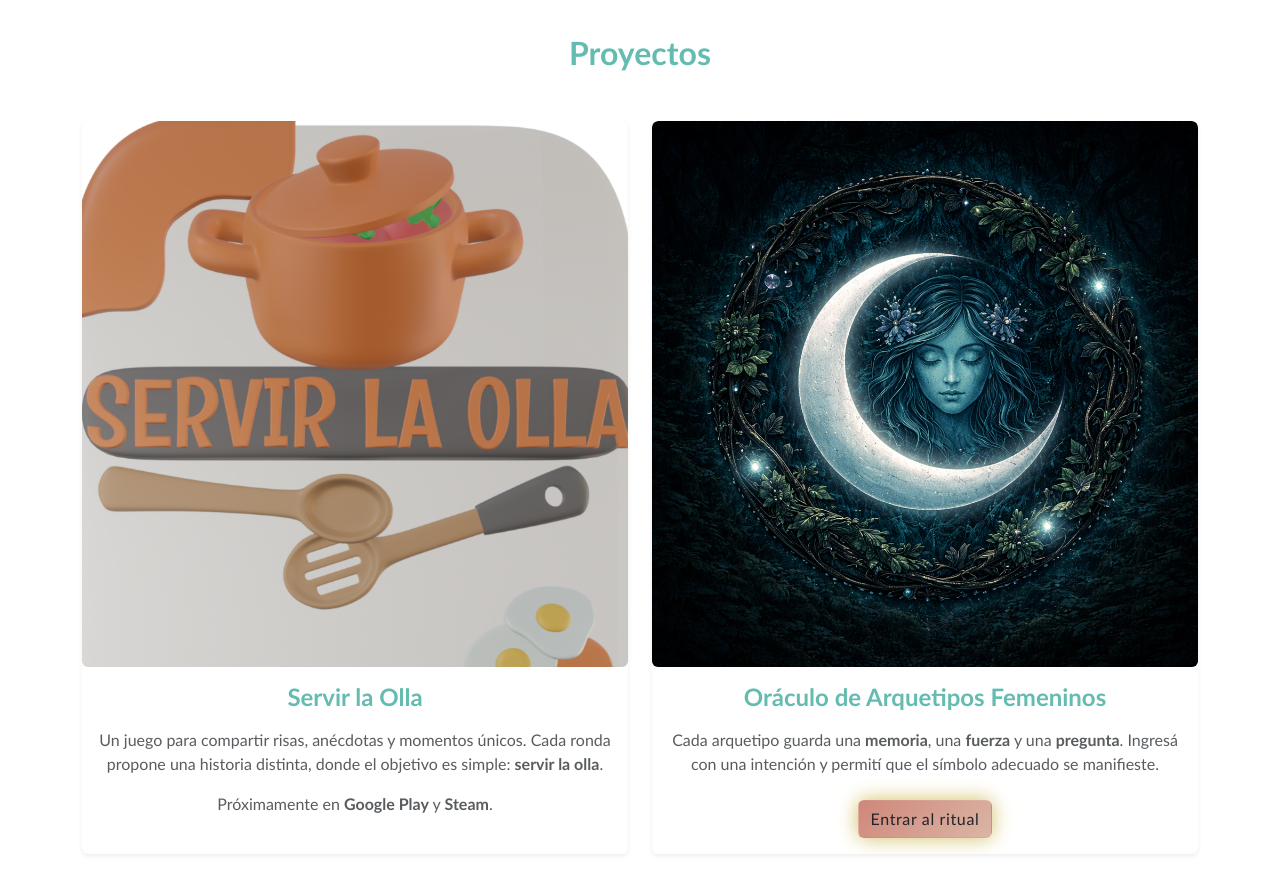
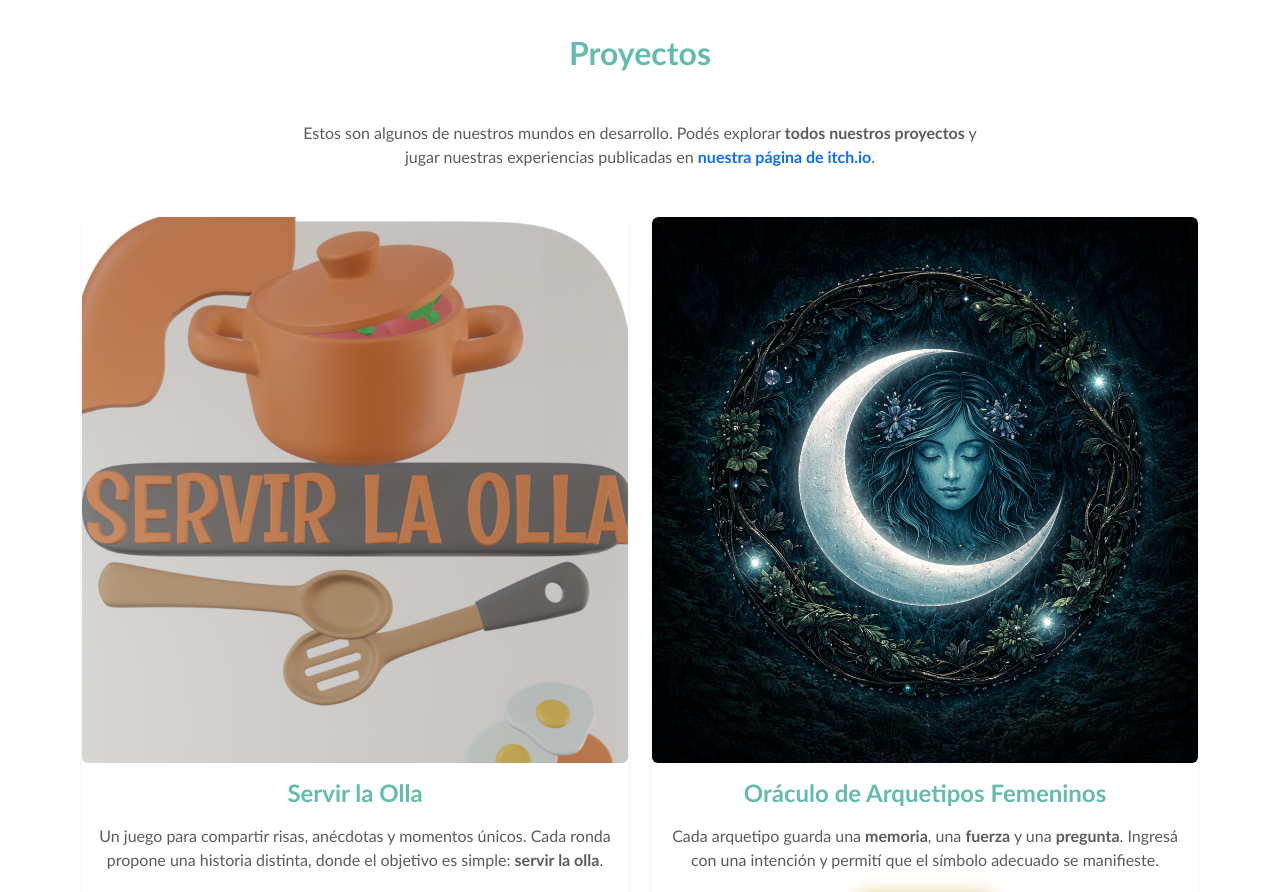
Before and after one commit to marialde93/echeymora, a React (Vite) app: page / in a window 1280 px wide. Shown: the part 1920-2812 px from the top of the page. Built offline with nearby package versions, Linux system fonts and the light colour scheme.

Commit message:
Agrega link a itch.io en sección Proyectos

```diff
--- a/src/pages/Home/Home.jsx
+++ b/src/pages/Home/Home.jsx
@@ -130,6 +130,21 @@ const Home = () => {
       <section className="projects container py-5 text-center">
         <h2 className="fw-bold mb-5 text-celeste-oscuro">Proyectos</h2>
 
+        <p className="text-muted mb-5 mx-auto" style={{ maxWidth: "700px" }}>
+          Estos son algunos de nuestros mundos en desarrollo. Podés explorar{" "}
+          <strong>todos nuestros proyectos</strong> y jugar nuestras
+          experiencias publicadas en{" "}
+          <a
+            href="https://echemora.itch.io/"
+            target="_blank"
+            rel="noopener noreferrer"
+            className="fw-semibold text-decoration-none text-rosa"
+          >
+            nuestra página de itch.io
+          </a>
+          .
+        </p>
+
         <div className="row g-4">
           {/* Proyecto: Servir la Olla */}
           <div className="col-12 col-md-6">
```
